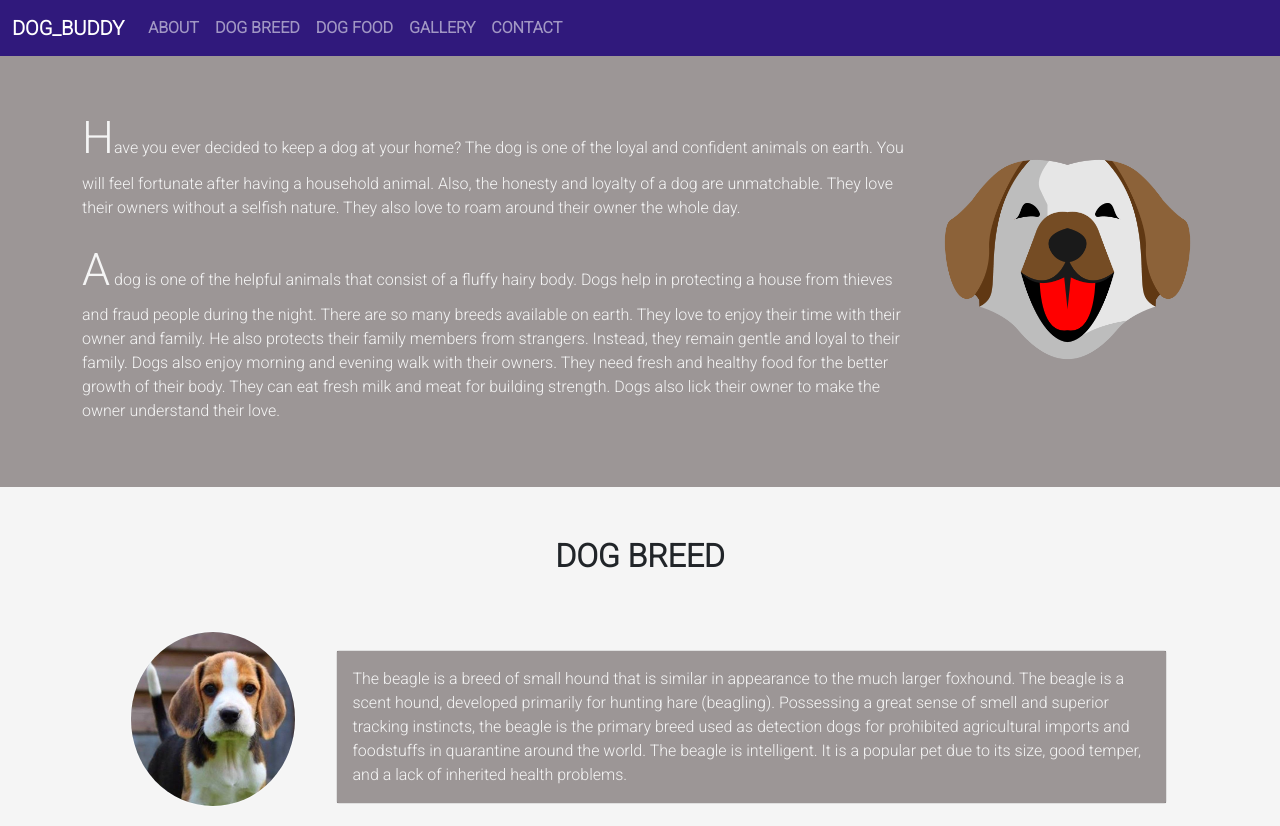
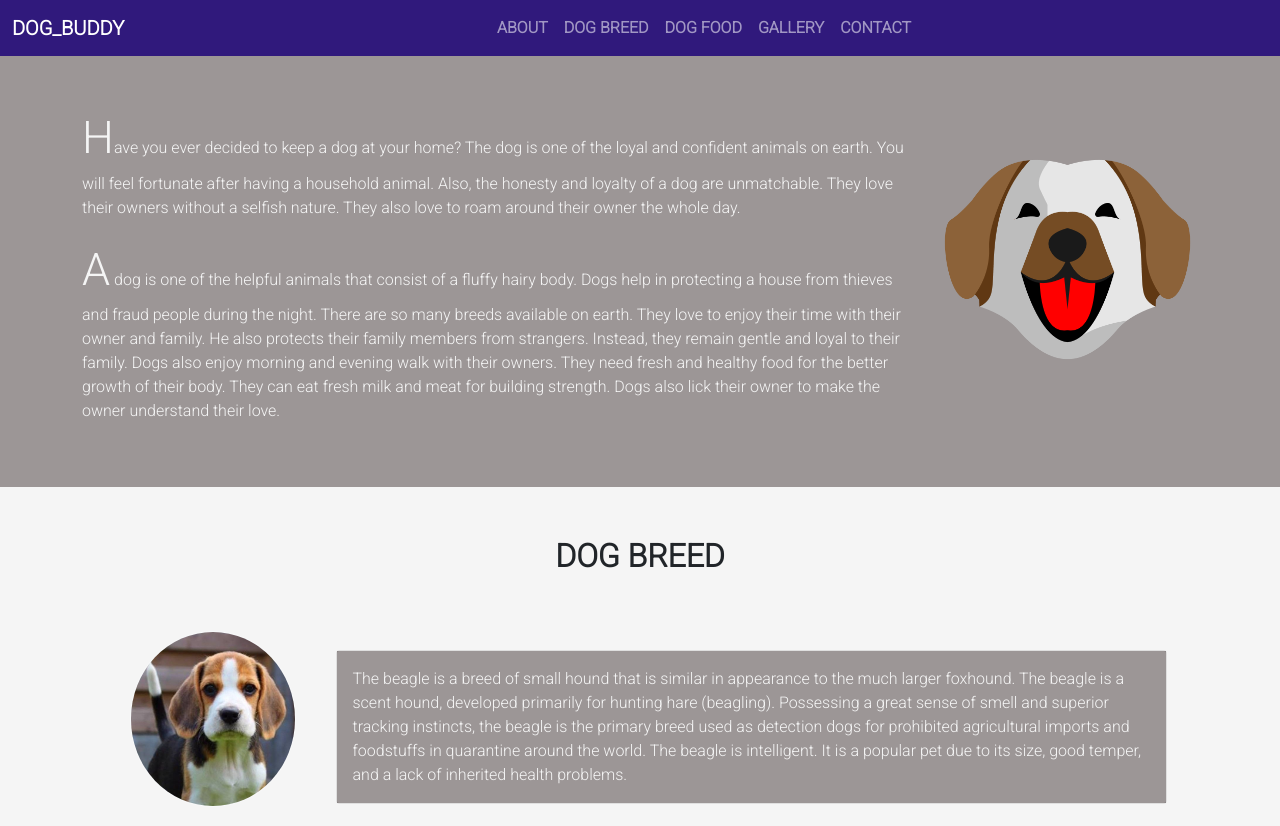
Before and after one commit to Badhon9987/dogbuddy.github.io, a plain HTML site: page index.html in a window 1280 px wide. Shown: the top 826 px of the page. Drawn offline with nearby package versions, Linux system fonts and the light colour scheme.

Commit message:
Update index.html

```diff
--- a/index.html
+++ b/index.html
@@ -27,7 +27,7 @@
         <span class="navbar-toggler-icon"></span>
       </button>
       <div class="collapse navbar-collapse" id="navbarNav">
-        <ul class="navbar-nav mr-auto">
+        <ul class="navbar-nav m-auto">
           <li class="nav-item">
             <a class="nav-link" href="#about">ABOUT</a>
           </li>
```
